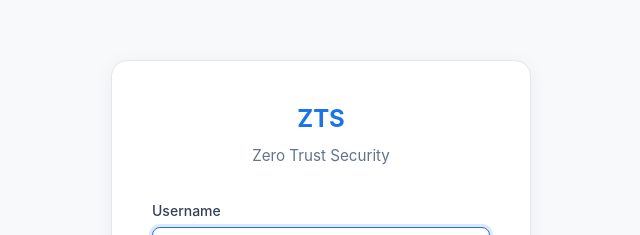
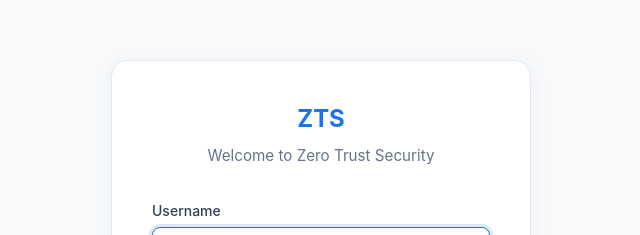
Before and after one commit to rajanchand/Uws-zts-demo, a website: page views/login.html in a window 1280 px wide. Shown: the part 131-366 px from the top of the page, without its empty margins (319-959 px from the left). Drawn offline with Linux system fonts and the light colour scheme; no server answers.

Commit message:
updated login page heading to be clearer

```diff
--- a/views/login.html
+++ b/views/login.html
@@ -12,7 +12,7 @@
     <div class="auth-container">
         <div class="auth-card">
             <h1>ZTS</h1>
-            <h2>Zero Trust Security</h2>
+            <h2>Welcome to Zero Trust Security</h2>
 
             <form id="loginForm">
                 <input type="hidden" id="fingerprint" name="fingerprint">
```
